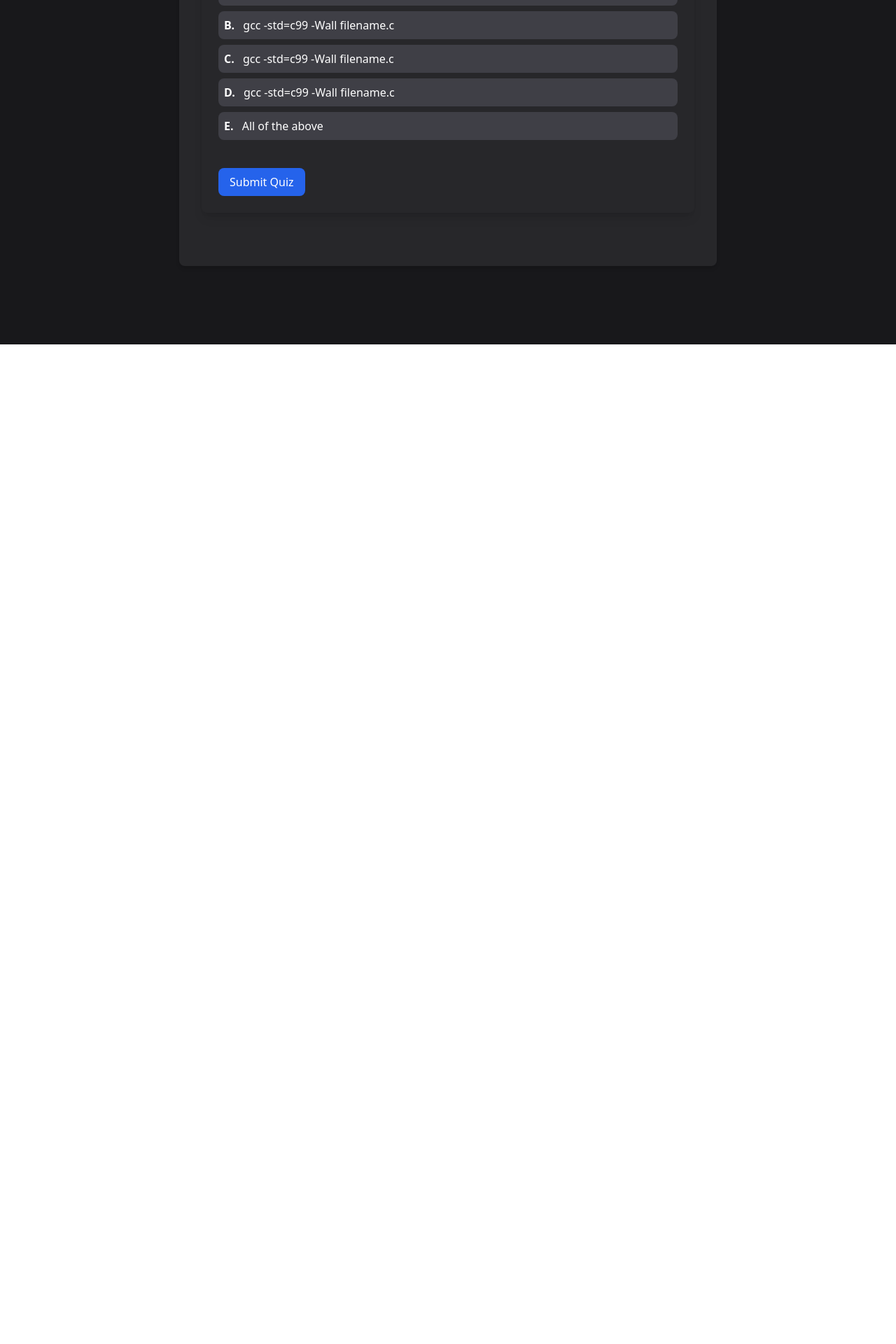
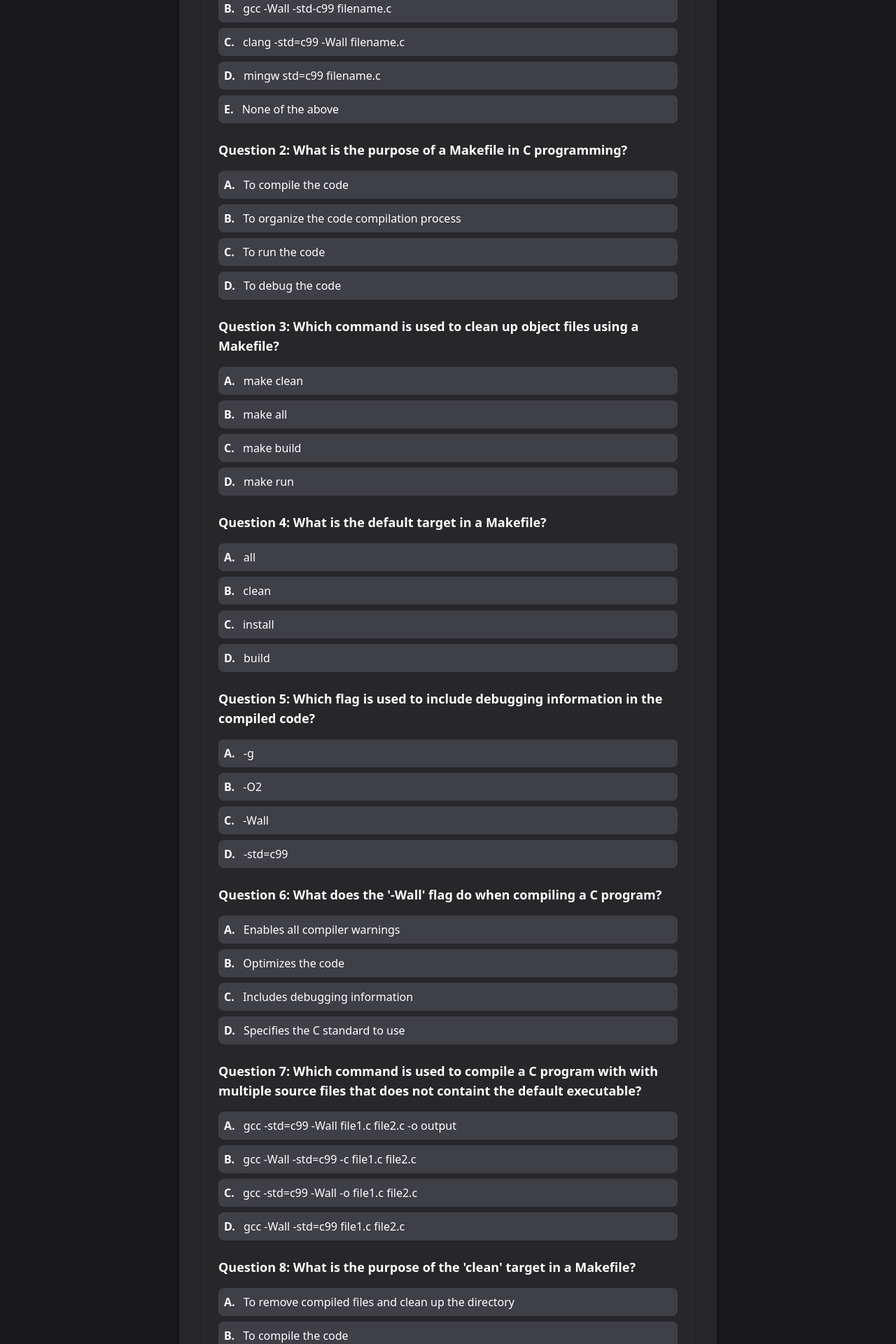
Before and after one commit to acandrewchow/cis2500-textbook, a Next.js app: page /quizzes/quizOne in a window 1280 px wide. Shown: the part 308-2228 px from the top of the page at 70% size. Before the commit the page ends 800 px from the top, so only its background shows below. Built offline with nearby package versions, Linux system fonts and the light colour scheme.

Commit message:
Updates Quiz component and questions

```diff
--- a/src/components/Quiz.js
+++ b/src/components/Quiz.js
@@ -4,7 +4,7 @@ import React, { useState } from "react";
 Component that accepts a list of questions for a quiz
 */
 
-const Quiz = ({ questions, quizNumber }) => {
+const Quiz = ({ questions }) => {
   const [answers, setAnswers] = useState({});
   const [isSubmitted, setIsSubmitted] = useState(false);
 
@@ -41,7 +41,7 @@ const Quiz = ({ questions, quizNumber }) => {
           {questions.map((question) => (
             <div key={question.id} className="question-container mb-4">
               <h2 className="text-lg font-semibold mb-2 text-white">
-                {question.text}
+                Question {question.id}: {question.text}
               </h2>
               {question.code && (
                 <pre className="bg-zinc-900 p-4 rounded text-white overflow-auto">
--- a/src/data/quizzes/quizOneQuestions.json
+++ b/src/data/quizzes/quizOneQuestions.json
@@ -4,11 +4,91 @@
     "text": "What is the correct command to compile code in CIS2500?",
     "choices": [
       { "label": "A", "text": "gcc -std=c99 -Wall filename.c" },
-        { "label": "B", "text": "gcc -std=c99 -Wall filename.c" },
-        { "label": "C", "text": "gcc -std=c99 -Wall filename.c" },
-        { "label": "D", "text": "gcc -std=c99 -Wall filename.c" },
-        { "label": "E", "text": "All of the above" }
+      { "label": "B", "text": "gcc -Wall -std-c99 filename.c" },
+      { "label": "C", "text": "clang -std=c99 -Wall filename.c" },
+      { "label": "D", "text": "mingw std=c99 filename.c" },
+      { "label": "E", "text": "None of the above" }
     ],
-      "correctAnswer": "E"
+    "correctAnswer": "A"
+  },
+  {
+    "id": 2,
+    "text": "What is the purpose of a Makefile in C programming?",
+    "choices": [
+      { "label": "A", "text": "To compile the code" },
+      { "label": "B", "text": "To organize the code compilation process" },
+      { "label": "C", "text": "To run the code" },
+      { "label": "D", "text": "To debug the code" }
+    ],
+    "correctAnswer": "B"
+  },
+  {
+    "id": 3,
+    "text": "Which command is used to clean up object files using a Makefile?",
+    "choices": [
+      { "label": "A", "text": "make clean" },
+      { "label": "B", "text": "make all" },
+      { "label": "C", "text": "make build" },
+      { "label": "D", "text": "make run" }
+    ],
+    "correctAnswer": "A"
+  },
+  {
+    "id": 4,
+    "text": "What is the default target in a Makefile?",
+    "choices": [
+      { "label": "A", "text": "all" },
+      { "label": "B", "text": "clean" },
+      { "label": "C", "text": "install" },
+      { "label": "D", "text": "build" }
+    ],
+    "correctAnswer": "A"
+  },
+  {
+    "id": 5,
+    "text": "Which flag is used to include debugging information in the compiled code?",
+    "choices": [
+      { "label": "A", "text": "-g" },
+      { "label": "B", "text": "-O2" },
+      { "label": "C", "text": "-Wall" },
+      { "label": "D", "text": "-std=c99" }
+    ],
+    "correctAnswer": "A"
+  },
+  {
+    "id": 6,
+    "text": "What does the '-Wall' flag do when compiling a C program?",
+    "choices": [
+      { "label": "A", "text": "Enables all compiler warnings" },
+      { "label": "B", "text": "Optimizes the code" },
+      { "label": "C", "text": "Includes debugging information" },
+      { "label": "D", "text": "Specifies the C standard to use" }
+    ],
+    "correctAnswer": "A"
+  },
+  {
+    "id": 7,
+    "text": "Which command is used to compile a C program with with multiple source files that does not containt the default executable?",
+    "choices": [
+      { "label": "A", "text": "gcc -std=c99 -Wall file1.c file2.c -o output" },
+      { "label": "B", "text": "gcc -Wall -std=c99 -c file1.c file2.c" },
+      { "label": "C", "text": "gcc -std=c99 -Wall -o file1.c file2.c" },
+      { "label": "D", "text": "gcc -Wall -std=c99 file1.c file2.c" }
+    ],
+    "correctAnswer": "A"
+  },
+  {
+    "id": 8,
+    "text": "What is the purpose of the 'clean' target in a Makefile?",
+    "choices": [
+      {
+        "label": "A",
+        "text": "To remove compiled files and clean up the directory"
+      },
+      { "label": "B", "text": "To compile the code" },
+      { "label": "C", "text": "To run the code" },
+      { "label": "D", "text": "To install the program" }
+    ],
+    "correctAnswer": "A"
   }
 ]
--- a/src/pages/quizzes/quizOne.js
+++ b/src/pages/quizzes/quizOne.js
@@ -8,8 +8,8 @@ const QuizOne = () => {
     <div className="min-h-screen bg-zinc-900 text-white flex justify-center pt-28 pb-28">
       <div className="bg-zinc-800 shadow-md rounded-lg p-8 w-full max-w-3xl">
         <TableOfContents />
-        <h1 className="text-4xl font-bold mb-6 text-white text-center">
-          Quiz 1: Introduction to JavaScript
+        <h1 className="text-4xl font-bold text-white text-center">
+          Quiz 1: Review and Compilation
         </h1>
         <Quiz questions={questions} />
       </div>
```
Also changed, not shown: src/data/quizzes/quizQuestions.json (deleted). Lines whose indentation alone changed are shown as unchanged.
